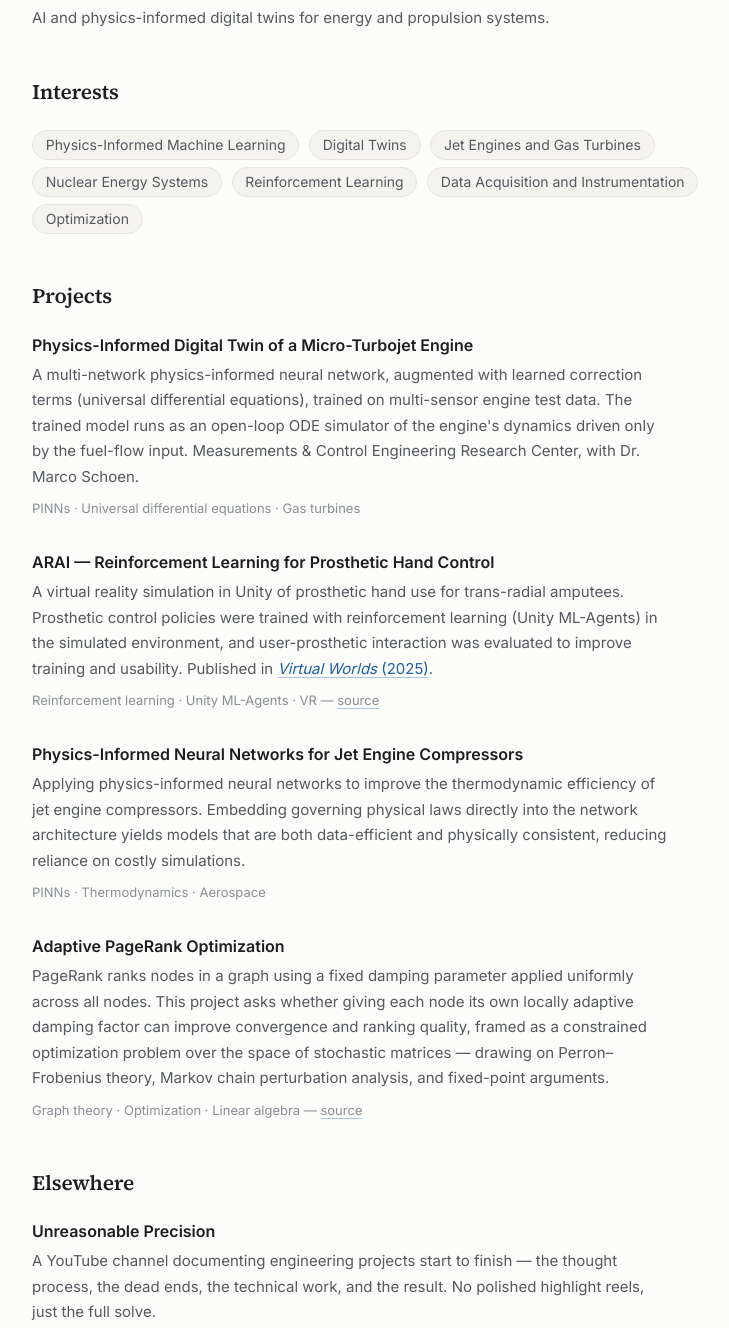
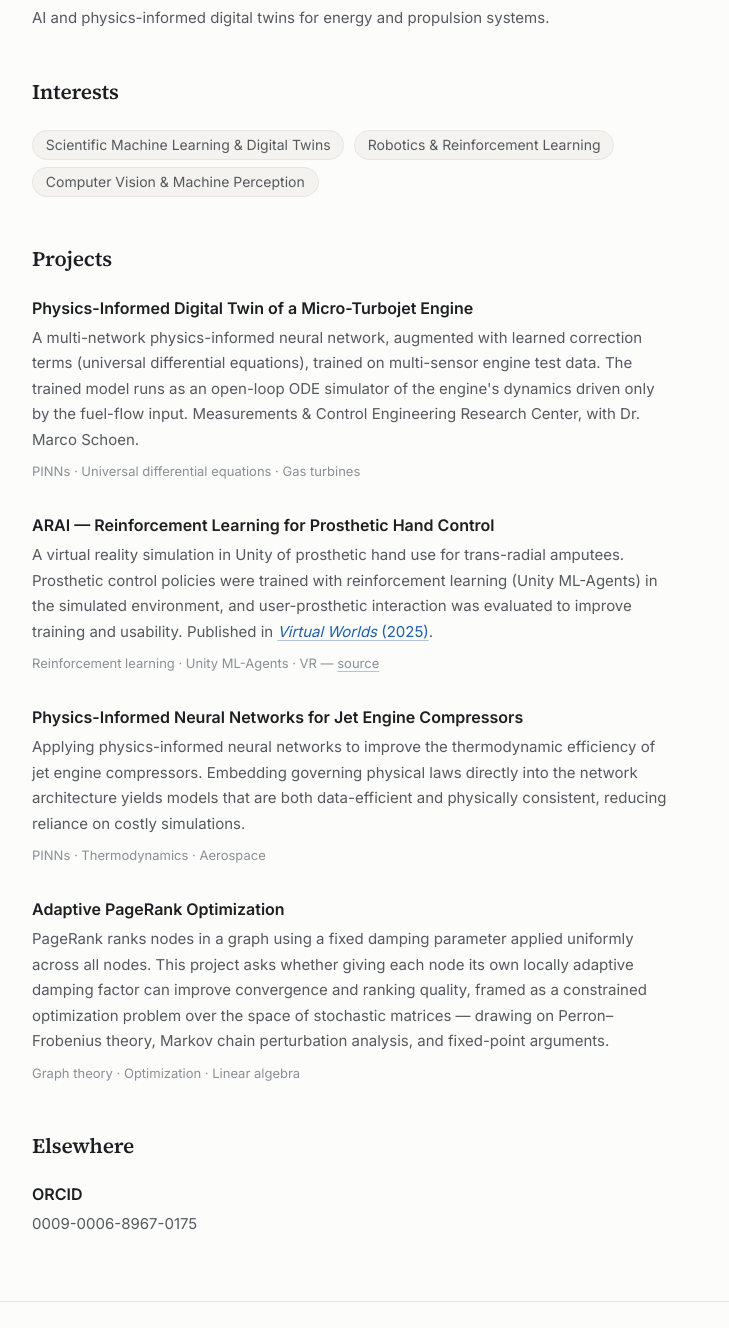
Before and after one commit to cjslayer/cjdone.github.io, a plain HTML site: page research.html in a window 1280 px wide. Shown: the part 221-1549 px from the top of the page, without its empty margins (264-993 px from the left). Drawn offline with Linux system fonts and the light colour scheme.

Commit message:
Site update: Honors Program and clubs under Affiliations; Selected Publication and interests off About; Research interests set to three; YouTube links removed until the first video; ORCID under Elsewhere; ICUR 2025 presentation added, ICUR 2026 marked presented; In the news entry; dead Adaptive-PageRank-Optimization links dropped (supersedes PRs #2 and #3)
Co-Authored-By: Claude Opus 5.5 <noreply@anthropic.com>

```diff
--- a/research.html
+++ b/research.html
@@ -34,13 +34,9 @@
 
     <h2>Interests</h2>
     <ul class="tag-list">
-      <li>Physics-Informed Machine Learning</li>
-      <li>Digital Twins</li>
-      <li>Jet Engines and Gas Turbines</li>
-      <li>Nuclear Energy Systems</li>
-      <li>Reinforcement Learning</li>
-      <li>Data Acquisition and Instrumentation</li>
-      <li>Optimization</li>
+      <li>Scientific Machine Learning &amp; Digital Twins</li>
+      <li>Robotics &amp; Reinforcement Learning</li>
+      <li>Computer Vision &amp; Machine Perception</li>
     </ul>
 
     <h2>Projects</h2>
@@ -64,15 +60,15 @@
     </div>
 
     <div class="item">
-      <h3><a href="https://github.com/cjslayer/Adaptive-PageRank-Optimization">Adaptive PageRank Optimization</a></h3>
+      <h3>Adaptive PageRank Optimization</h3>
       <p>PageRank ranks nodes in a graph using a fixed damping parameter applied uniformly across all nodes. This project asks whether giving each node its own locally adaptive damping factor can improve convergence and ranking quality, framed as a constrained optimization problem over the space of stochastic matrices — drawing on Perron–Frobenius theory, Markov chain perturbation analysis, and fixed-point arguments.</p>
-      <div class="meta">Graph theory · Optimization · Linear algebra — <a href="https://github.com/cjslayer/Adaptive-PageRank-Optimization">source</a></div>
+      <div class="meta">Graph theory · Optimization · Linear algebra</div>
     </div>
 
     <h2>Elsewhere</h2>
     <div class="item">
-      <h3><a href="https://www.youtube.com/@UnreasonablePrecision">Unreasonable Precision</a></h3>
-      <p>A YouTube channel documenting engineering projects start to finish — the thought process, the dead ends, the technical work, and the result. No polished highlight reels, just the full solve.</p>
+      <h3><a href="https://orcid.org/0009-0006-8967-0175">ORCID</a></h3>
+      <p>0009-0006-8967-0175</p>
     </div>
   </div>
 </main>
```
Also changed, not shown: articles.html (+10 -1 lines), index.html (+3 -21 lines), publications.html (+2 -2 lines).
